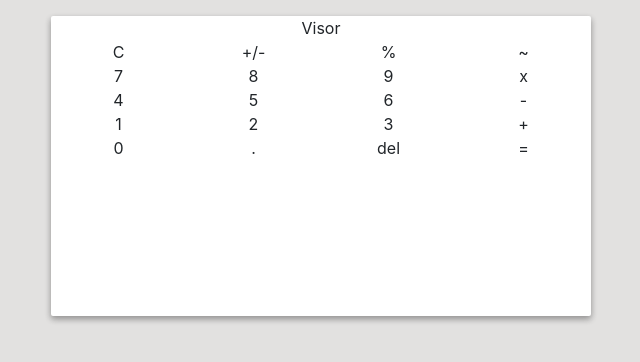
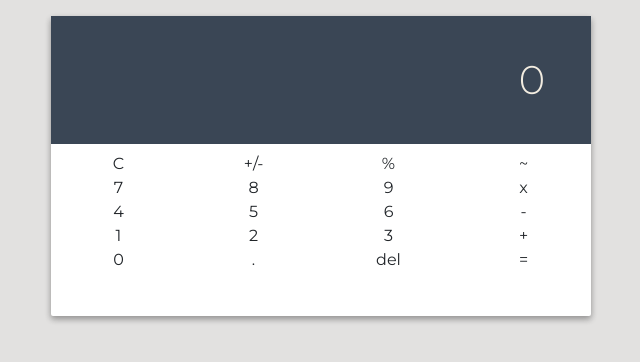
Before and after one commit to joaomantovani/calculator, an Angular app: page / in a window 1280 px wide. Shown: the top 362 px of the page, without its empty margins (319-959 px from the left). Built offline with nearby package versions, Linux system fonts and the light colour scheme.

Commit message:
Issue #8 - Create the visor
Css ok and showing the sum

```diff
--- a/src/app/app.module.ts
+++ b/src/app/app.module.ts
@@ -4,12 +4,14 @@ import { NgModule } from '@angular/core';
 import { AppComponent } from './app.component';
 import { BsDropdownModule } from 'ngx-bootstrap/dropdown';
 import { CalculatorComponent } from './calculator/calculator.component';
+import { VisorComponent } from './calculator/visor/visor.component';
 
 
 @NgModule({
   declarations: [
     AppComponent,
-    CalculatorComponent
+    CalculatorComponent,
+    VisorComponent
   ],
   imports: [
     BrowserModule
--- a/src/app/calculator/calculator.component.html
+++ b/src/app/calculator/calculator.component.html
@@ -1,11 +1,9 @@
 <div class="calculator shadow">
 
   <!--Container of the visor-->
-  <div class="container-fluid">
-    <div class="row">
-      <div class="col">
-        Visor
-      </div>
+  <div class="row">
+    <div class="col">
+      <app-visor></app-visor>
     </div>
   </div>
 
--- /dev/null
+++ b/src/app/calculator/visor/visor.component.css
@@ -0,0 +1,7 @@
+#visor-text {
+  background-color: #3A4655;
+  color: #f2ece0;
+  font-weight: 300;
+  padding: 1em;
+  letter-spacing: .15em;
+}
--- /dev/null
+++ b/src/app/calculator/visor/visor.component.html
@@ -0,0 +1,3 @@
+<h1 id="visor-text" class="text- text-right">
+  {{value}}
+</h1>
--- /dev/null
+++ b/src/app/calculator/visor/visor.component.ts
@@ -0,0 +1,18 @@
+import {Component, Input, OnInit} from '@angular/core';
+
+@Component({
+  selector: 'app-visor',
+  templateUrl: './visor.component.html',
+  styleUrls: ['./visor.component.css']
+})
+export class VisorComponent implements OnInit {
+
+  @Input() value: Number;
+
+  constructor() { }
+
+  ngOnInit() {
+    this.value = 0;
+  }
+
+}
--- a/src/index.html
+++ b/src/index.html
@@ -7,6 +7,7 @@
   <meta name="viewport" content="width=device-width, initial-scale=1">
   <link rel="icon" type="image/x-icon" href="favicon.ico">
   <link href="https://maxcdn.bootstrapcdn.com/bootstrap/4.0.0/css/bootstrap.min.css" rel="stylesheet">
+  <link href="https://fonts.googleapis.com/css?family=Montserrat:300,400,700" rel="stylesheet">
 </head>
 <body>
   <app-root></app-root>
--- a/src/styles.css
+++ b/src/styles.css
@@ -2,4 +2,5 @@
 body {
   background: #e2e1e0;
   text-align: center;
+  font-family: 'Montserrat', sans-serif;
 }
```
Also changed, not shown: 1 other file (tests, documents, lock files or other folders).
